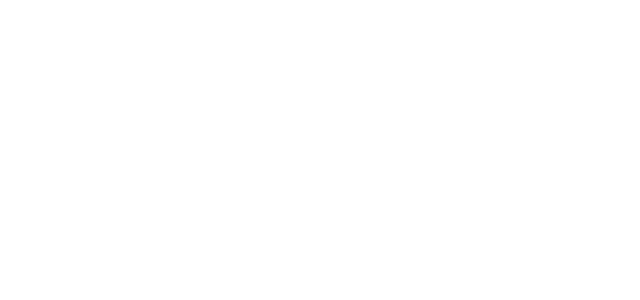
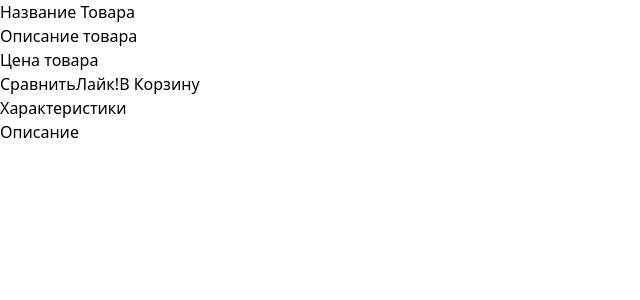
Before and after one commit to Nakifaria/final-project, a React (Vite) app in the folder client/: page /product in a window 1280 px wide. Shown: the top 300 px of the page, without its empty margins (0-640 px from the left). Built offline with nearby package versions, Linux system fonts and the light colour scheme.

Commit message:
catalog views added

```diff
--- a/client/src/App.tsx
+++ b/client/src/App.tsx
@@ -1,5 +1,16 @@
+import { Route, Routes } from "react-router-dom";
+import { Catalog } from "./components/Catalog/Catalog";
+import { CategoryCatalog } from "./components/CategoryCatalog/CategoryCatalog";
+import { ItemPage } from "./components/ItemPage/ItemPage";
+
 function App() {
-  return <></>;
+  return <>
+  <Routes>
+    <Route path='/catalog' element={<Catalog/>}/>
+    <Route path='/category' element={<CategoryCatalog/>}/>
+    <Route path='/product' element={<ItemPage/>}/>
+  </Routes>
+  </>;
 }
 
 export default App;
--- /dev/null
+++ b/client/src/components/Catalog/Catalog.tsx
@@ -0,0 +1,17 @@
+export const Catalog = () => {
+    return (
+        <div>
+            <h1>Каталог товаров</h1>
+            <div>
+                <div>
+                    <a>Собрать ПК</a>
+                </div>
+                <div>
+                    <img></img>
+                    <h3>Категория</h3>
+                    <h5>Кол-во товаров</h5>
+                </div>
+            </div>
+        </div>
+    )
+}
--- /dev/null
+++ b/client/src/components/CategoryCatalog/CategoryCatalog.tsx
@@ -0,0 +1,20 @@
+export const CategoryCatalog = () => {
+    return (
+        <div>
+            <h1>Категория</h1>
+            <div>
+                <a>Фильтр</a>
+            </div>
+            <div>
+                <div>
+                    <img></img>
+                    <h5>Название</h5>
+                    <p>Цена</p>
+                    <a>В Корзину</a>
+                    <a>Сравнить</a>
+                    <a>Лайк!</a>
+                </div>
+            </div>
+        </div>
+    )
+}
--- /dev/null
+++ b/client/src/components/ItemPage/ItemPage.tsx
@@ -0,0 +1,23 @@
+export const ItemPage = () => {
+    return (
+        <div>
+            <h1>Название Товара</h1>
+            <div>
+                <div>
+                    <img></img>
+                </div>
+                <div>
+                    <p>Описание товара</p>
+                    <p>Цена товара</p>
+                    <a>Сравнить</a>
+                    <a>Лайк!</a>
+                    <a>В Корзину</a>
+                </div>
+            </div>
+            <div>
+                <h2>Характеристики</h2>
+                <p>Описание</p>
+            </div>
+        </div>
+    )
+}
```
Also changed, not shown: client/src/types/Catalog.ts (added).
